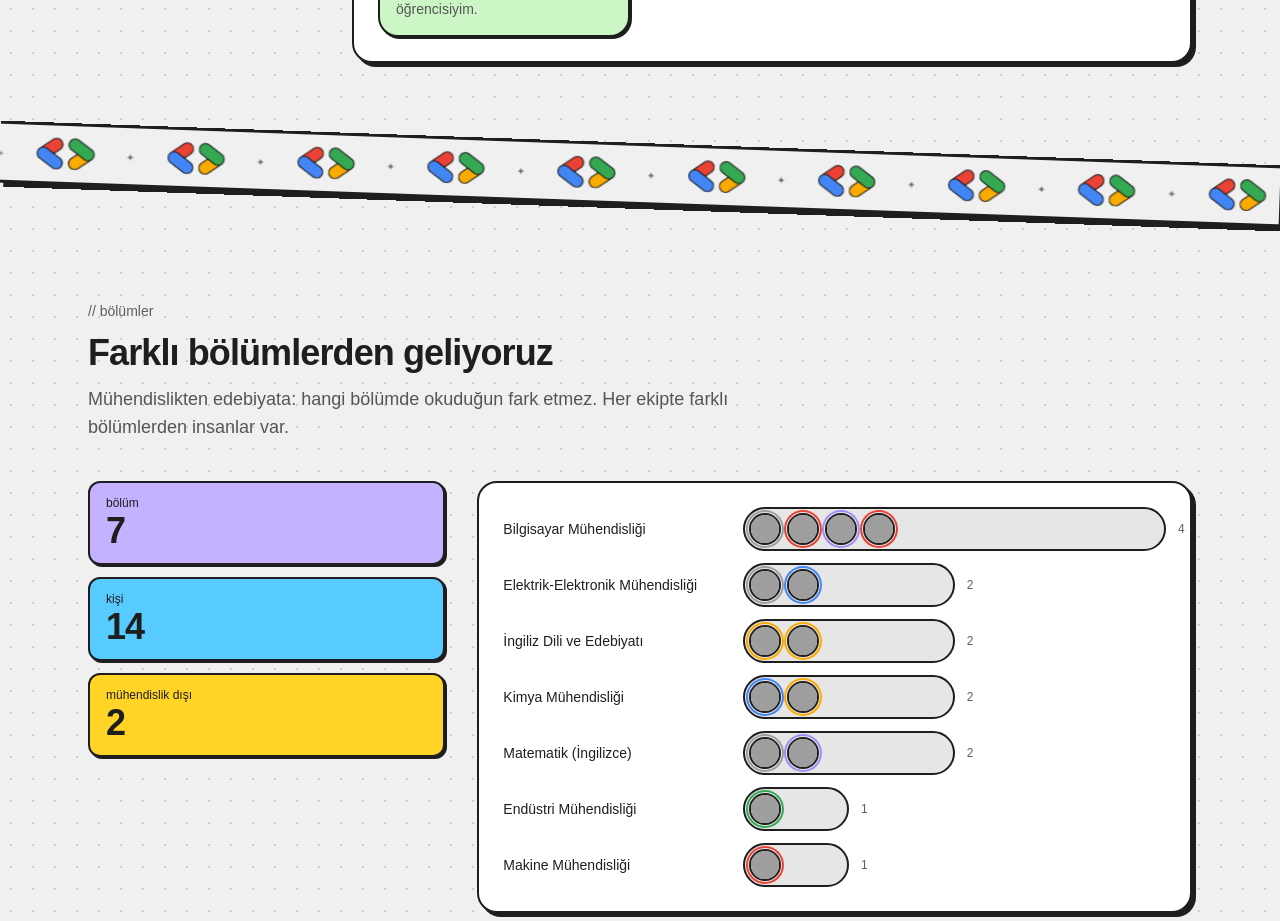
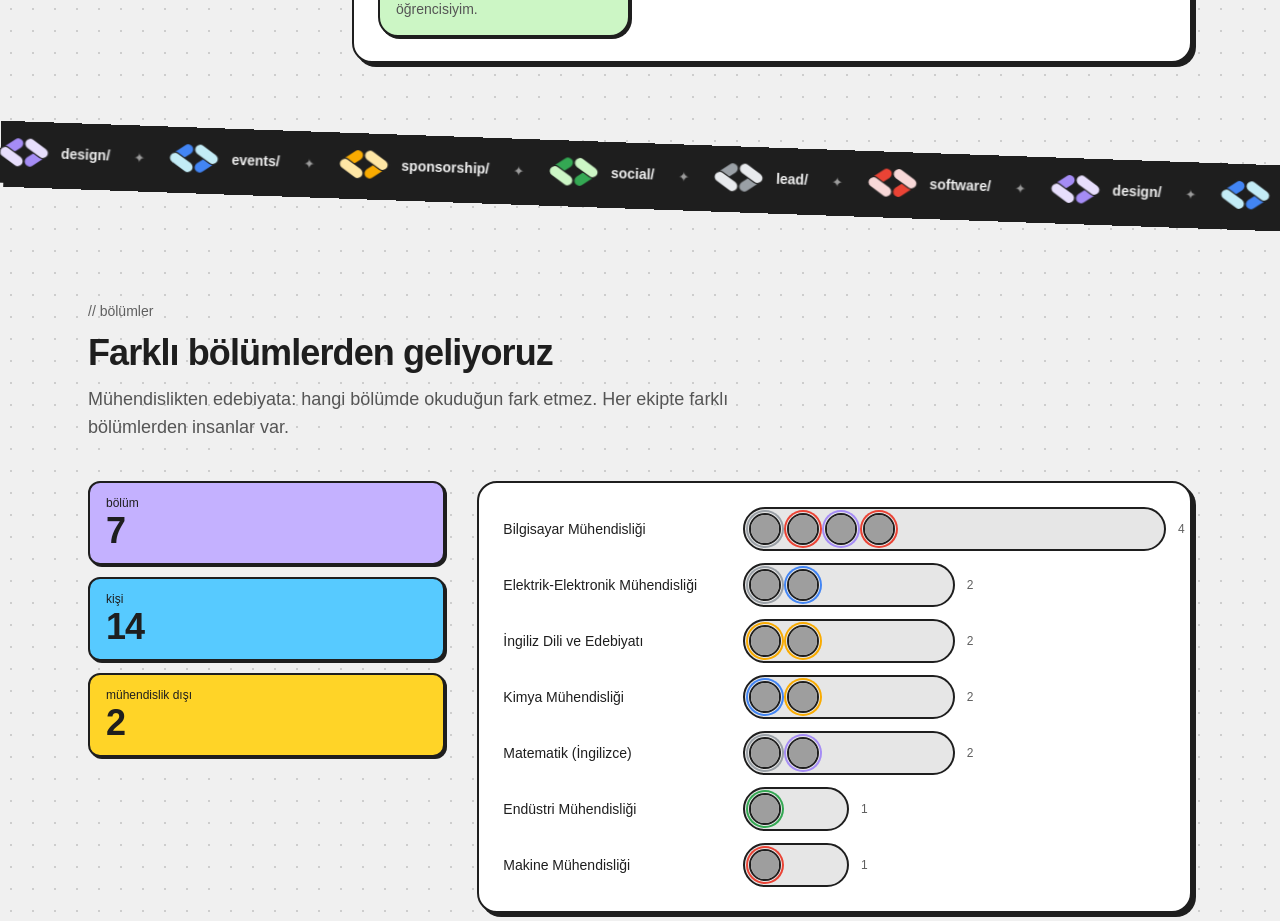
Before and after one commit to nidakd/gdg-baibu, a Next.js app: page /ekip in a window 1280 px wide. Shown: the part 3060-3981 px from the top of the page. Built offline with nearby package versions, Linux system fonts and the light colour scheme; grey boxes are pictures that could not be loaded; a web font is replaced by a local one.

Commit message:
feat: ekip şeridinde her ekibin renginde GDG simgesi

```diff
--- a/src/app/ekip/page.tsx
+++ b/src/app/ekip/page.tsx
@@ -1,4 +1,5 @@
 import type { Metadata } from "next";
+import { GdgMark } from "@/components/brand/gdg-mark";
 import { MarqueeRibbon } from "@/components/fun/marquee-ribbon";
 import { CountUp } from "@/components/motion/count-up";
 import { Reveal } from "@/components/motion/reveal";
@@ -128,7 +129,17 @@ export default function TeamPage() {
         </div>
       </div>
 
-      <MarqueeRibbon logos colorClass="bg-off-white" tilt="right" duration={60} />
+      <MarqueeRibbon
+        items={teams.map((t) => (
+          <span key={t.id} className="flex items-center gap-3">
+            <GdgMark tone={t.tone} className="h-7 w-auto sm:h-8" />
+            <span className="font-mono text-sm font-bold">{t.id}/</span>
+          </span>
+        ))}
+        colorClass="bg-ink-black text-off-white"
+        tilt="right"
+        duration={60}
+      />
 
       <Section
         id="bolumler"
--- a/src/components/fun/marquee-ribbon.tsx
+++ b/src/components/fun/marquee-ribbon.tsx
@@ -1,15 +1,14 @@
-import Image from "next/image";
-import mark from "../../../public/brand/gdg-mark.png";
+import type { ReactNode } from "react";
 
-// Bölüm geçişi: eğik duran, sonsuz kayan bir şerit. Kelimelerle ya da GDG simgeleriyle.
+// Bölüm geçişi: eğik duran, sonsuz kayan bir şerit. Kelimelerle ya da hazır öğelerle (ör. logolar).
 
 const defaultWords = ["BUILD", "LEARN", "SHIP", "#GDGOnCampus", "AİBÜ"];
 
 type MarqueeRibbonProps = {
   words?: string[];
-  /** Kelimeler yerine GDG simgeleri kayar */
-  logos?: boolean;
-  /** Şeridin zemin rengi (halftone tonlar önerilir) */
+  /** Kelimeler yerine kayacak hazır öğeler */
+  items?: ReactNode[];
+  /** Şeridin zemin ve yazı rengi */
   colorClass?: string;
   /** Eğim yönü */
   tilt?: "left" | "right";
@@ -20,15 +19,21 @@ type MarqueeRibbonProps = {
 
 export function MarqueeRibbon({
   words = defaultWords,
-  logos = false,
-  colorClass = "bg-yellow-halftone",
+  items,
+  colorClass = "bg-yellow-halftone text-ink-black",
   tilt = "left",
   duration = 28,
   className = "",
 }: MarqueeRibbonProps) {
+  const content: ReactNode[] =
+    items ??
+    words.map((word) => (
+      <span key={word} className="font-mono text-lg font-bold tracking-wider sm:text-xl">
+        {word}
+      </span>
+    ));
   // Kısa listeler de ekranı doldursun diye öğeler en az ~15 olana kadar tekrarlanır
-  const items = logos ? Array.from({ length: 16 }, () => "") : words;
-  const row = Array.from({ length: Math.ceil(15 / items.length) }, () => items).flat();
+  const row = Array.from({ length: Math.ceil(15 / content.length) }, () => content).flat();
 
   return (
     <div
@@ -36,29 +41,17 @@ export function MarqueeRibbon({
       className={`relative z-10 ${tilt === "left" ? "-rotate-2" : "rotate-2"} ${className}`}
     >
       <div
-        className={`overflow-hidden border-y-[3px] border-ink-black py-3 text-ink-black shadow-sticker ${colorClass}`}
+        className={`overflow-hidden border-y-[3px] border-ink-black py-3 shadow-sticker ${colorClass}`}
       >
         <div className="flex w-max animate-marquee" style={{ animationDuration: `${duration}s` }}>
           {[0, 1].map((copy) => (
             <div key={copy} className="flex shrink-0">
-              {row.map((word, i) =>
-                logos ? (
-                  <span key={`${copy}-${i}`} className="flex items-center gap-8 pr-8">
-                    <Image src={mark} alt="" className="h-7 w-auto sm:h-8" />
-                    <span className="font-mono text-sm font-bold tracking-wider text-ink-black/60">
-                      ✦
-                    </span>
-                  </span>
-                ) : (
-                  <span
-                    key={`${copy}-${i}`}
-                    className="flex items-center gap-6 pr-6 font-mono text-lg font-bold tracking-wider sm:text-xl"
-                  >
-                    {word}
-                    <span className="text-ink-black/60">✦</span>
-                  </span>
-                ),
-              )}
+              {row.map((node, i) => (
+                <span key={`${copy}-${i}`} className="flex items-center gap-6 pr-6">
+                  {node}
+                  <span className="font-mono text-lg font-bold opacity-60">✦</span>
+                </span>
+              ))}
             </div>
           ))}
         </div>
```
